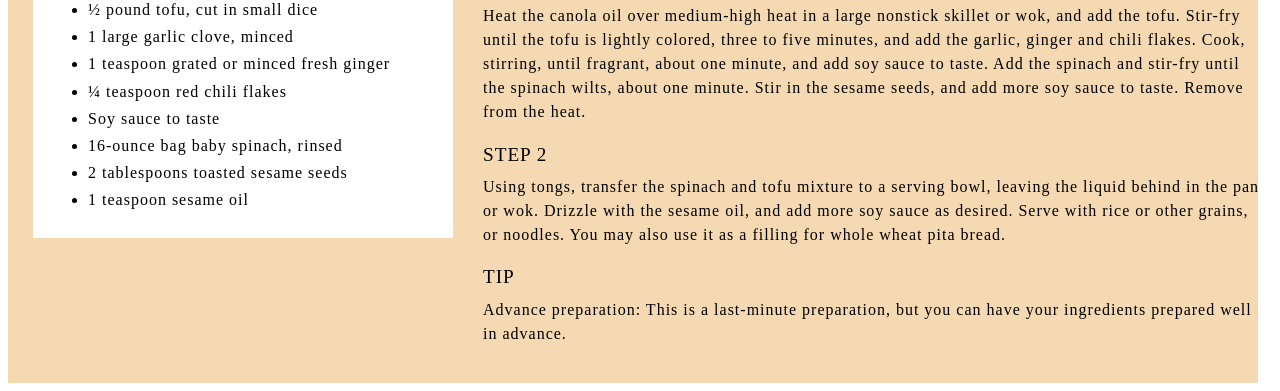
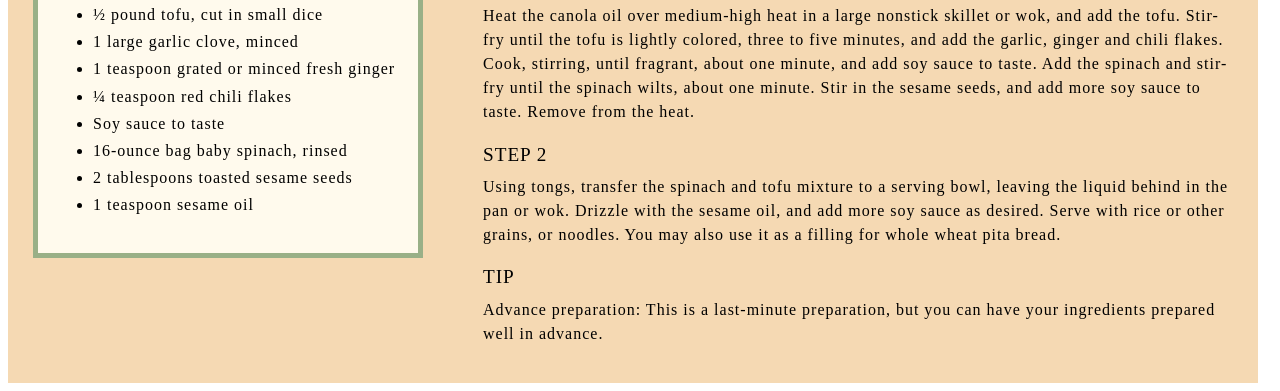
Before and after one commit to vtrinh-25/exercise7, a plain HTML site: page index.html in a window 1280 px wide. Shown: the part 695-1086 px from the top of the page. Drawn offline with Linux system fonts and the light colour scheme; a web font is replaced by a local one.

Commit message:
borders and padding

```diff
--- a/index.html
+++ b/index.html
@@ -88,14 +88,19 @@
 
       .container div.ingredients {
         grid-area: ingredients;
-        background-color: white;
-        height: 360px;
+        background-color: #fffaed;
+        border-style: solid;
+        border-color: #99b087;
+        border-width: 5px;
+        height: 370px;
+        width: 350px;
         padding-left: 15px;
         padding-right: 15px;
       }
 
       .container div.preparation {
         grid-area: preparation;
+        padding-right: 25px;
       }
     </style>
 
```
